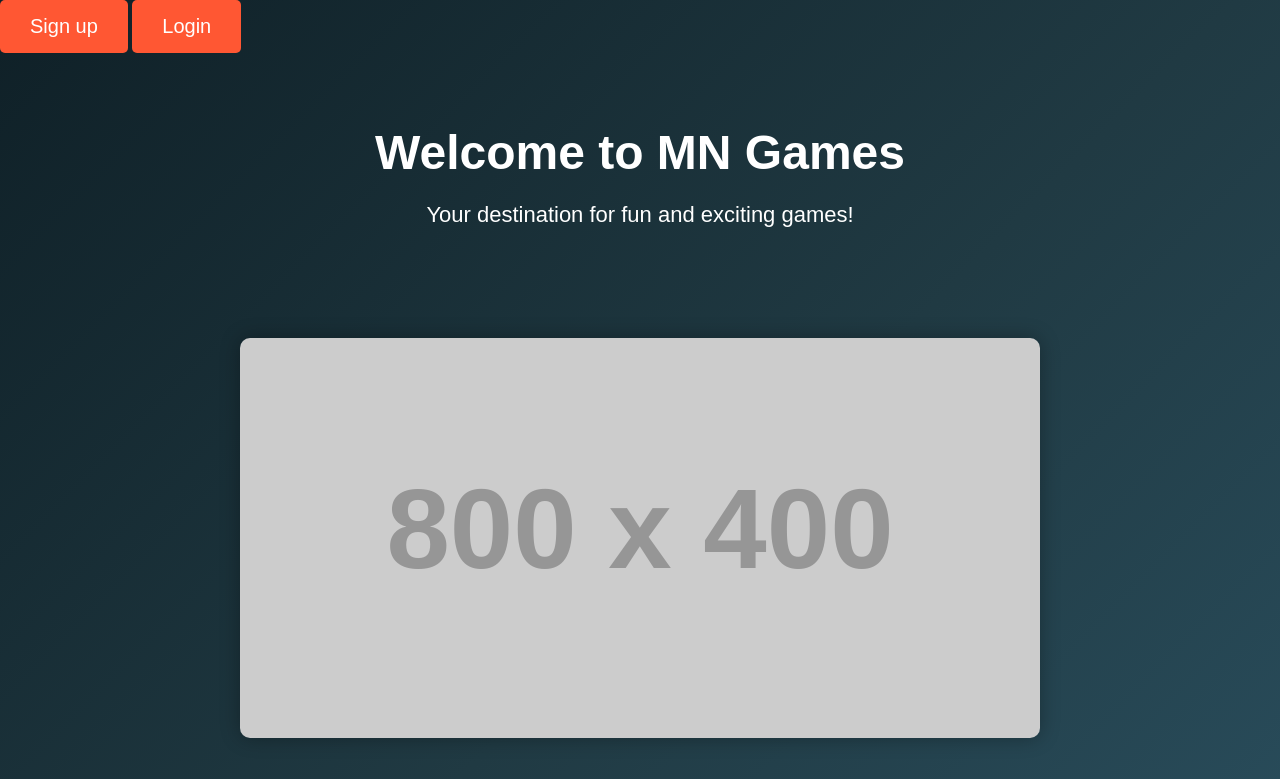
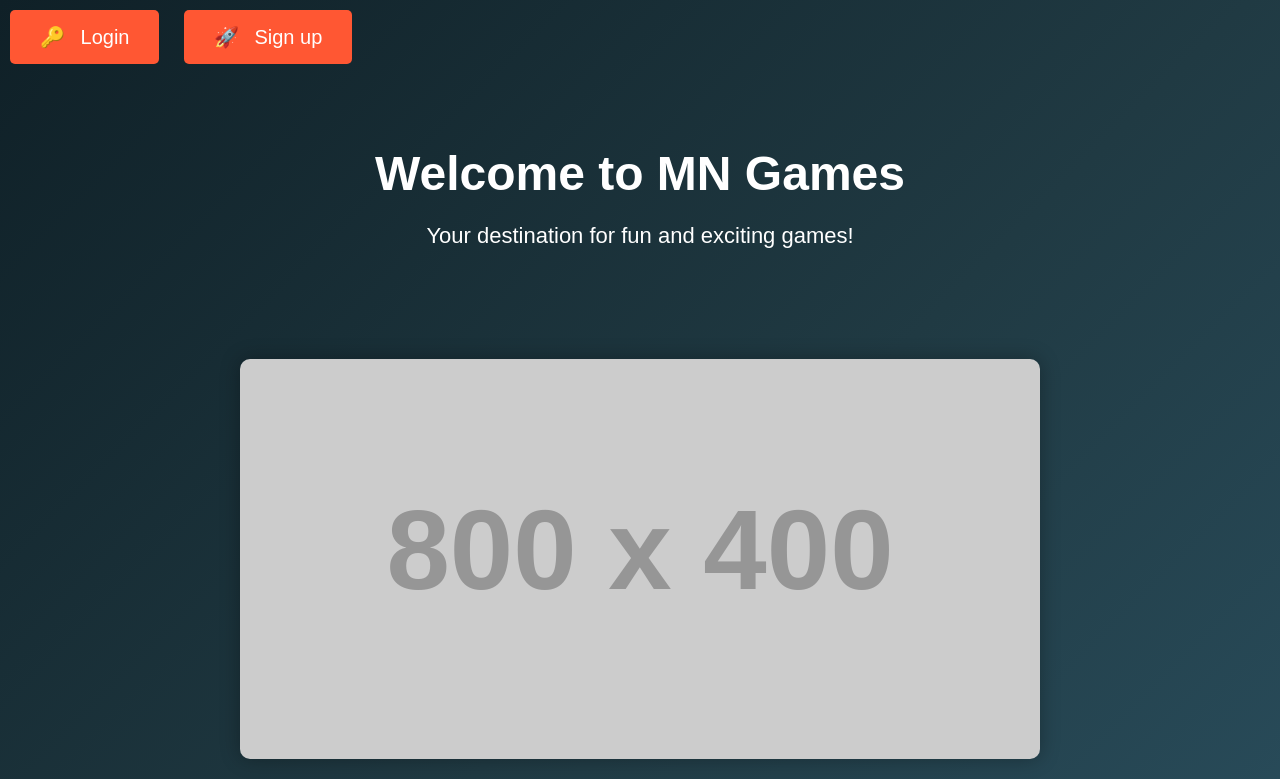
Before and after one commit to FoundationINCCorporateTeam/netlifyidentity1, a plain HTML site: page index.html in a window 1280 px wide. Shown: the top 779 px of the page. Drawn offline with Linux system fonts and the light colour scheme; placeholder pictures from the web are drawn by us.

Commit message:
Update index.html

```diff
--- a/index.html
+++ b/index.html
@@ -81,17 +81,23 @@
       outline: none;
       cursor: pointer;
       transition: background-color 0.3s ease;
+      margin: 10px;
     }
     .futuristic-button:hover {
       background-color: #FF8C66;
+    }
+
+    /* Styling for button icons */
+    .button-icon {
+      margin-right: 10px;
     }
   </style>
 </head>
 <body>
   <!-- Netlify Identity menu and buttons -->
   <div data-netlify-identity-menu></div>
-  <button class="futuristic-button" data-netlify-identity-button>Sign up</button>
-  <button class="futuristic-button" data-netlify-identity-button>Login</button>
+  <button class="futuristic-button" data-netlify-identity-button><span class="button-icon">🔑</span> Login</button>
+  <button class="futuristic-button" data-netlify-identity-button><span class="button-icon">🚀</span> Sign up</button>
 
   <header>
     <div class="container">
```
